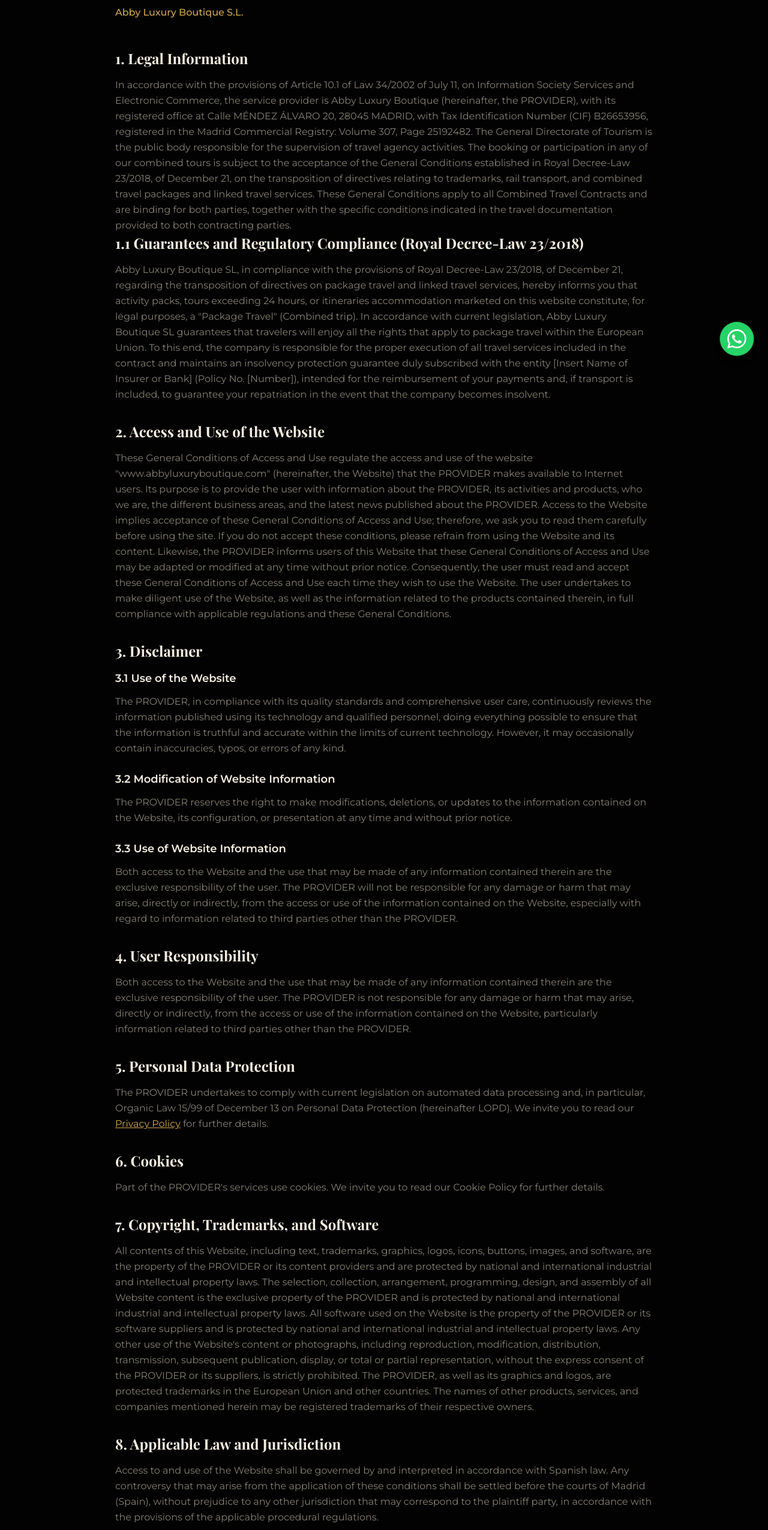
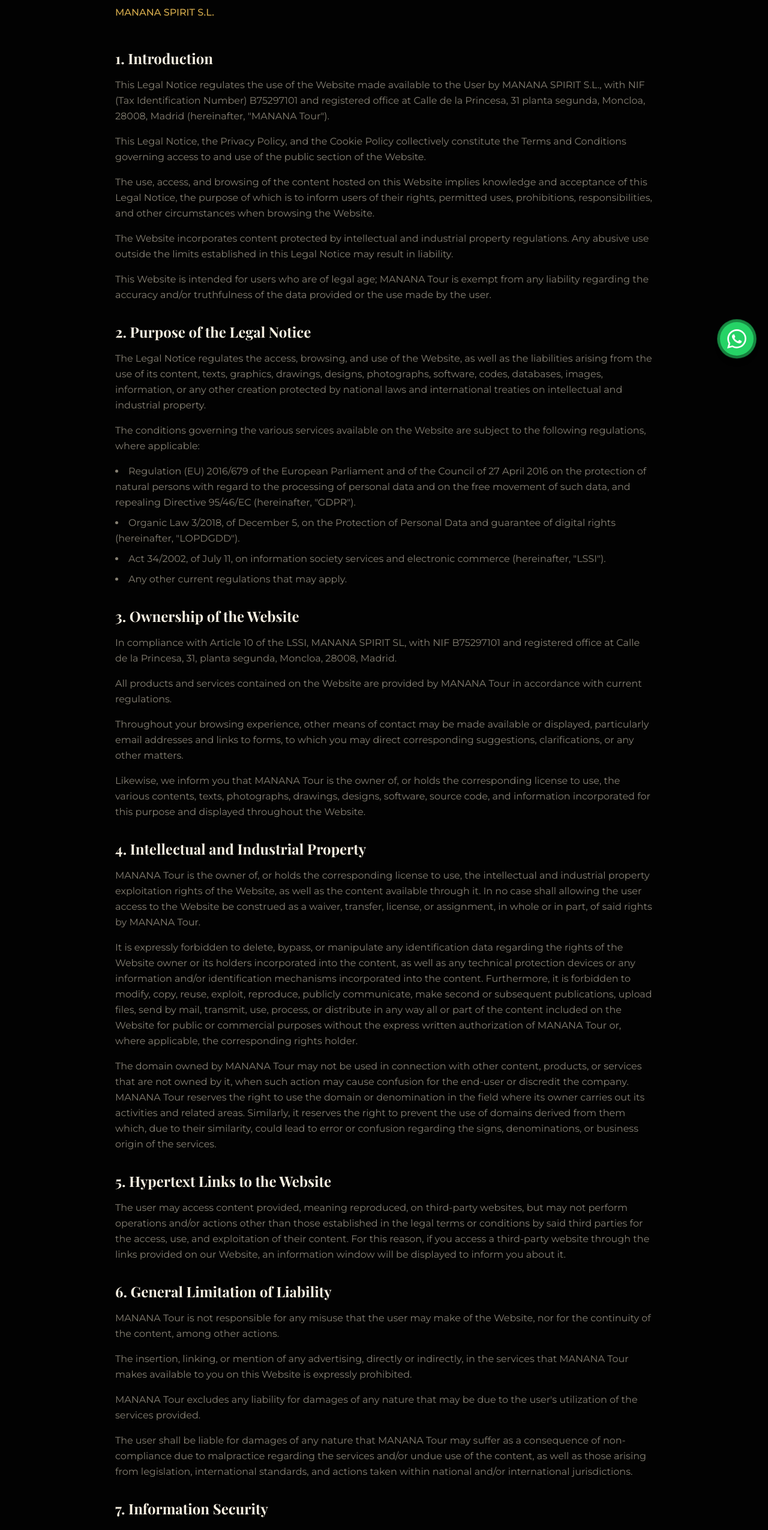
Before and after one commit to vitin22/abbyluxery, a Next.js app: page /legal in a window 1280 px wide. Shown: the part 183-2734 px from the top of the page at 60% size. Built offline with nearby package versions, Linux system fonts and the light colour scheme; a web font is replaced by a local one.

Commit message:
Adicion De Legal

```diff
--- a/app/legal/page.tsx
+++ b/app/legal/page.tsx
@@ -26,186 +26,246 @@ export default function LegalNoticePage() {
           <h1 className="font-serif text-4xl md:text-5xl font-bold text-foreground mb-4">
             Legal Notice
           </h1>
-          <p className="text-primary font-medium mb-12">Abby Luxury Boutique S.L.</p>
+          <p className="text-primary font-medium mb-12">MANANA SPIRIT S.L.</p>
 
           <div className="prose prose-invert max-w-none space-y-8">
             {/* Section 1 */}
             <section>
               <h2 className="font-serif text-2xl font-bold text-foreground mb-4">
-                1. Legal Information
+                1. Introduction
               </h2>
               <p className="text-muted-foreground leading-relaxed">
-                In accordance with the provisions of Article 10.1 of Law 34/2002 of July 11, on
-                Information Society Services and Electronic Commerce, the service provider is
-                Abby Luxury Boutique (hereinafter, the PROVIDER), with its registered office
-                at Calle MÉNDEZ ÁLVARO 20, 28045 MADRID, with Tax Identification Number (CIF)
-                B26653956, registered in the Madrid Commercial Registry: Volume 307, Page 25192482.
-                 The General Directorate of Tourism is the public body responsible for the
-                supervision of travel agency activities. The booking or participation in any of our combined
-                tours is subject to the acceptance of the General Conditions established in Royal Decree-Law 23/2018,
-                of December 21, on the transposition of directives relating to trademarks, rail transport, and combined
-                travel packages and linked travel services. These General Conditions apply to
-                all Combined Travel Contracts and are binding for both parties, together with
-                the specific conditions indicated in the travel documentation provided to both
-                contracting parties.
+                This Legal Notice regulates the use of the Website made available to the User by MANANA SPIRIT S.L.,
+                with NIF (Tax Identification Number) B75297101 and registered office at Calle de la Princesa, 31
+                planta segunda, Moncloa, 28008, Madrid (hereinafter, &quot;MANANA Tour&quot;).
               </p>
-
-
-              <h2 className="font-serif text-2xl font-bold text-foreground mb-4">
-                1.1 Guarantees and Regulatory Compliance (Royal Decree-Law 23/2018)
-              </h2>
-              <p className="text-muted-foreground leading-relaxed">
-                Abby Luxury Boutique SL, in compliance with the provisions of Royal Decree-Law 23/2018,
-                of December 21, regarding the transposition of directives on package travel and linked travel
-                services, hereby informs you that activity packs, tours exceeding 24 hours, or itineraries
-                accommodation marketed on this website constitute, for legal purposes, a "Package Travel" (Combined trip).
-
-                In accordance with current legislation, Abby Luxury Boutique SL guarantees that travelers will enjoy all the
-                rights that apply to package travel within the European Union. To this end, the company is responsible for the
-                proper execution of all travel services included in the contract and maintains an insolvency protection guarantee
-                duly subscribed with the entity [Insert Name of Insurer or Bank] (Policy No. [Number]), intended for the reimbursement
-                of your payments and, if transport is included, to guarantee your repatriation in the event that the company becomes insolvent.
+              <p className="text-muted-foreground leading-relaxed mt-4">
+                This Legal Notice, the Privacy Policy, and the Cookie Policy collectively constitute the Terms
+                and Conditions governing access to and use of the public section of the Website.
               </p>
-
-
+              <p className="text-muted-foreground leading-relaxed mt-4">
+                The use, access, and browsing of the content hosted on this Website implies knowledge and
+                acceptance of this Legal Notice, the purpose of which is to inform users of their rights,
+                permitted uses, prohibitions, responsibilities, and other circumstances when browsing the Website.
+              </p>
+              <p className="text-muted-foreground leading-relaxed mt-4">
+                The Website incorporates content protected by intellectual and industrial property regulations.
+                Any abusive use outside the limits established in this Legal Notice may result in liability.
+              </p>
+              <p className="text-muted-foreground leading-relaxed mt-4">
+                This Website is intended for users who are of legal age; MANANA Tour is exempt from any liability
+                regarding the accuracy and/or truthfulness of the data provided or the use made by the user.
+              </p>
             </section>
 
             {/* Section 2 */}
             <section>
               <h2 className="font-serif text-2xl font-bold text-foreground mb-4">
-                2. Access and Use of the Website
+                2. Purpose of the Legal Notice
               </h2>
               <p className="text-muted-foreground leading-relaxed">
-                These General Conditions of Access and Use regulate the access and use of the website
-                &quot;www.abbyluxuryboutique.com&quot; (hereinafter, the Website) that the PROVIDER makes available to
-                Internet users. Its purpose is to provide the user with information about the
-                PROVIDER, its activities and products, who we are, the different business areas,
-                and the latest news published about the PROVIDER. Access to the Website implies
-                acceptance of these General Conditions of Access and Use; therefore, we ask you
-                to read them carefully before using the site. If you do not accept these conditions,
-                please refrain from using the Website and its content. Likewise, the PROVIDER
-                informs users of this Website that these General Conditions of Access and Use
-                may be adapted or modified at any time without prior notice. Consequently, the user
-                must read and accept these General Conditions of Access and Use each time they
-                wish to use the Website. The user undertakes to make diligent use of the Website,
-                as well as the information related to the products contained therein, in full
-                compliance with applicable regulations and these General Conditions.
+                The Legal Notice regulates the access, browsing, and use of the Website, as well as the liabilities
+                arising from the use of its content, texts, graphics, drawings, designs, photographs, software,
+                codes, databases, images, information, or any other creation protected by national laws and
+                international treaties on intellectual and industrial property.
               </p>
+              <p className="text-muted-foreground leading-relaxed mt-4">
+                The conditions governing the various services available on the Website are subject to the following
+                regulations, where applicable:
+              </p>
+              <ul className="text-muted-foreground leading-relaxed mt-4 list-disc list-inside space-y-2">
+                <li>
+                  Regulation (EU) 2016/679 of the European Parliament and of the Council of 27 April 2016 on the
+                  protection of natural persons with regard to the processing of personal data and on the free
+                  movement of such data, and repealing Directive 95/46/EC (hereinafter, &quot;GDPR&quot;).
+                </li>
+                <li>
+                  Organic Law 3/2018, of December 5, on the Protection of Personal Data and guarantee of digital
+                  rights (hereinafter, &quot;LOPDGDD&quot;).
+                </li>
+                <li>
+                  Act 34/2002, of July 11, on information society services and electronic commerce (hereinafter, &quot;LSSI&quot;).
+                </li>
+                <li>
+                  Any other current regulations that may apply.
+                </li>
+              </ul>
             </section>
 
             {/* Section 3 */}
             <section>
               <h2 className="font-serif text-2xl font-bold text-foreground mb-4">
-                3. Disclaimer
+                3. Ownership of the Website
               </h2>
-
-              <h3 className="text-lg font-semibold text-foreground mb-3">
-                3.1 Use of the Website
-              </h3>
-              <p className="text-muted-foreground leading-relaxed mb-6">
-                The PROVIDER, in compliance with its quality standards and comprehensive user care,
-                continuously reviews the information published using its technology and qualified
-                personnel, doing everything possible to ensure that the information is truthful
-                and accurate within the limits of current technology. However, it may occasionally
-                contain inaccuracies, typos, or errors of any kind.
+              <p className="text-muted-foreground leading-relaxed">
+                In compliance with Article 10 of the LSSI, MANANA SPIRIT SL, with NIF B75297101 and registered
+                office at Calle de la Princesa, 31, planta segunda, Moncloa, 28008, Madrid.
               </p>
-
-              <h3 className="text-lg font-semibold text-foreground mb-3">
-                3.2 Modification of Website Information
-              </h3>
-              <p className="text-muted-foreground leading-relaxed mb-6">
-                The PROVIDER reserves the right to make modifications, deletions, or updates to the
-                 information contained on the Website, its configuration, or presentation at any time
-                  and without prior notice.
+              <p className="text-muted-foreground leading-relaxed mt-4">
+                All products and services contained on the Website are provided by MANANA Tour in accordance
+                with current regulations.
               </p>
-
-              <h3 className="text-lg font-semibold text-foreground mb-3">
-                3.3 Use of Website Information
-              </h3>
-              <p className="text-muted-foreground leading-relaxed">
-                Both access to the Website and the use that may be made of any information
-                contained therein are the exclusive responsibility of the user. The PROVIDER
-                will not be responsible for any damage or harm that may arise, directly or
-                indirectly, from the access or use of the information contained on the Website,
-                especially with regard to information related to third parties other than the
-                PROVIDER.
+              <p className="text-muted-foreground leading-relaxed mt-4">
+                Throughout your browsing experience, other means of contact may be made available or displayed,
+                particularly email addresses and links to forms, to which you may direct corresponding suggestions,
+                clarifications, or any other matters.
+              </p>
+              <p className="text-muted-foreground leading-relaxed mt-4">
+                Likewise, we inform you that MANANA Tour is the owner of, or holds the corresponding license to
+                use, the various contents, texts, photographs, drawings, designs, software, source code, and
+                information incorporated for this purpose and displayed throughout the Website.
               </p>
             </section>
 
             {/* Section 4 */}
             <section>
               <h2 className="font-serif text-2xl font-bold text-foreground mb-4">
-                4. User Responsibility
+                4. Intellectual and Industrial Property
               </h2>
               <p className="text-muted-foreground leading-relaxed">
-                Both access to the Website and the use that may be made of any information
-                contained therein are the exclusive responsibility of the user. The PROVIDER
-                is not responsible for any damage or harm that may arise, directly or indirectly,
-                from the access or use of the information contained on the Website, particularly
-                information related to third parties other than the PROVIDER.
+                MANANA Tour is the owner of, or holds the corresponding license to use, the intellectual and
+                industrial property exploitation rights of the Website, as well as the content available through
+                it. In no case shall allowing the user access to the Website be construed as a waiver, transfer,
+                license, or assignment, in whole or in part, of said rights by MANANA Tour.
+              </p>
+              <p className="text-muted-foreground leading-relaxed mt-4">
+                It is expressly forbidden to delete, bypass, or manipulate any identification data regarding the
+                rights of the Website owner or its holders incorporated into the content, as well as any technical
+                protection devices or any information and/or identification mechanisms incorporated into the content.
+                Furthermore, it is forbidden to modify, copy, reuse, exploit, reproduce, publicly communicate, make
+                second or subsequent publications, upload files, send by mail, transmit, use, process, or distribute
+                in any way all or part of the content included on the Website for public or commercial purposes
+                without the express written authorization of MANANA Tour or, where applicable, the corresponding
+                rights holder.
+              </p>
+              <p className="text-muted-foreground leading-relaxed mt-4">
+                The domain owned by MANANA Tour may not be used in connection with other content, products, or
+                services that are not owned by it, when such action may cause confusion for the end-user or
+                discredit the company. MANANA Tour reserves the right to use the domain or denomination in the
+                field where its owner carries out its activities and related areas. Similarly, it reserves the
+                right to prevent the use of domains derived from them which, due to their similarity, could lead
+                to error or confusion regarding the signs, denominations, or business origin of the services.
               </p>
             </section>
 
             {/* Section 5 */}
             <section>
               <h2 className="font-serif text-2xl font-bold text-foreground mb-4">
-                5. Personal Data Protection
+                5. Hypertext Links to the Website
               </h2>
               <p className="text-muted-foreground leading-relaxed">
-                The PROVIDER undertakes to comply with current legislation on automated data
-                processing and, in particular, Organic Law 15/99 of December 13 on Personal
-                Data Protection (hereinafter LOPD). We invite you to read our{" "}
-                <Link href="/privacy" className="text-primary hover:text-primary/80 underline">
-                  Privacy Policy
-                </Link>{" "}
-                for further details.
+                The user may access content provided, meaning reproduced, on third-party websites, but may not
+                perform operations and/or actions other than those established in the legal terms or conditions
+                by said third parties for the access, use, and exploitation of their content. For this reason,
+                if you access a third-party website through the links provided on our Website, an information
+                window will be displayed to inform you about it.
               </p>
             </section>
 
             {/* Section 6 */}
             <section>
               <h2 className="font-serif text-2xl font-bold text-foreground mb-4">
-                6. Cookies
+                6. General Limitation of Liability
               </h2>
               <p className="text-muted-foreground leading-relaxed">
-                Part of the PROVIDER's services use cookies. We invite you to read our
-                 Cookie Policy for further details.
+                MANANA Tour is not responsible for any misuse that the user may make of the Website, nor for
+                the continuity of the content, among other actions.
+              </p>
+              <p className="text-muted-foreground leading-relaxed mt-4">
+                The insertion, linking, or mention of any advertising, directly or indirectly, in the services
+                that MANANA Tour makes available to you on this Website is expressly prohibited.
+              </p>
+              <p className="text-muted-foreground leading-relaxed mt-4">
+                MANANA Tour excludes any liability for damages of any nature that may be due to the user&apos;s
+                utilization of the services provided.
+              </p>
+              <p className="text-muted-foreground leading-relaxed mt-4">
+                The user shall be liable for damages of any nature that MANANA Tour may suffer as a consequence
+                of non-compliance due to malpractice regarding the services and/or undue use of the content, as
+                well as those arising from legislation, international standards, and actions taken within national
+                and/or international jurisdictions.
               </p>
             </section>
 
             {/* Section 7 */}
             <section>
               <h2 className="font-serif text-2xl font-bold text-foreground mb-4">
-                7. Copyright, Trademarks, and Software
+                7. Information Security
               </h2>
               <p className="text-muted-foreground leading-relaxed">
-                All contents of this Website, including text, trademarks, graphics, logos, icons,
-                buttons, images, and software, are the property of the PROVIDER or its content providers
-                and are protected by national and international industrial and intellectual property laws.
-                The selection, collection, arrangement, programming, design, and assembly of all Website
-                content is the exclusive property of the PROVIDER and is protected by national and international
-                industrial and intellectual property laws. All software used on the Website is the property
-                of the PROVIDER or its software suppliers and is protected by national and international industrial
-                and intellectual property laws. Any other use of the Website's content or photographs, including
-                reproduction, modification, distribution, transmission, subsequent publication, display, or total
-                or partial representation, without the express consent of the PROVIDER or its suppliers, is
-                strictly prohibited. The PROVIDER, as well as its graphics and logos, are protected trademarks
-                in the European Union and other countries. The names of other products, services, and companies
-                mentioned herein may be registered trademarks of their respective owners.
+                MANANA Tour keeps any data provided by the user protected by means of a current and valid SSL
+                (&quot;Secure Sockets Layer&quot;) security certificate, which creates an encrypted link between the web
+                server and your browser in order to guarantee security between internet connections, preventing
+                potential cybercriminals from accessing or modifying the information transferred between the
+                two systems.
+              </p>
+              <p className="text-muted-foreground leading-relaxed mt-4">
+                Through this certificate, MANANA Tour guarantees the protection of any information provided by
+                the user, such as:
+              </p>
+              <ul className="text-muted-foreground leading-relaxed mt-4 list-disc list-inside space-y-2">
+                <li>Log-in credentials.</li>
+                <li>Debit/credit card transactions or financial information.</li>
+                <li>Personally identifiable information, such as full name, address, date of birth, or phone number.</li>
+              </ul>
+              <p className="text-muted-foreground leading-relaxed mt-4">
+                In this regard, the Confidentiality and Integrity of the information that the user may provide
+                is guaranteed through the cryptographic encryption of all communications using the SHA-256 hash
+                signature algorithm.
               </p>
             </section>
 
             {/* Section 8 */}
             <section>
               <h2 className="font-serif text-2xl font-bold text-foreground mb-4">
-                8. Applicable Law and Jurisdiction
+                8. Suspension of Website Access and Services
               </h2>
               <p className="text-muted-foreground leading-relaxed">
-                Access to and use of the Website shall be governed by and interpreted in accordance
-                with Spanish law. Any controversy that may arise from the application of these conditions
-                shall be settled before the courts of Madrid (Spain), without prejudice to any other
-                jurisdiction that may correspond to the plaintiff party, in accordance with the provisions
-                of the applicable procedural regulations.
+                MANANA Tour may choose to interrupt, suspend, or unilaterally terminate access to the content
+                of the Website, regardless of the provisions in these conditions. These situations shall not
+                alter the validity of the prohibitions on the use of the content set forth in the Legal Notice.
+              </p>
+              <p className="text-muted-foreground leading-relaxed mt-4">
+                Furthermore, MANANA Tour will take appropriate measures, as far as possible, to notify users
+                of this suspension, interruption, or termination of access to the content.
+              </p>
+            </section>
+
+            {/* Section 9 */}
+            <section>
+              <h2 className="font-serif text-2xl font-bold text-foreground mb-4">
+                9. Nullity and Ineffectiveness of Clauses
+              </h2>
+              <p className="text-muted-foreground leading-relaxed">
+                In the event that any provision or provisions of these conditions are considered null or
+                inapplicable, in whole or in part, by any competent Court, Tribunal, or administrative body,
+                such nullity or inapplicability shall not affect the remaining conditions contained on the Website.
+              </p>
+              <p className="text-muted-foreground leading-relaxed mt-4">
+                The failure of MANANA Tour to exercise or enforce any right or provision contained in these
+                conditions shall not constitute a waiver thereof, unless acknowledged and agreed to in writing
+                by the company.
+              </p>
+            </section>
+
+            {/* Section 10 */}
+            <section>
+              <h2 className="font-serif text-2xl font-bold text-foreground mb-4">
+                10. Applicable Law and Jurisdiction
+              </h2>
+              <p className="text-muted-foreground leading-relaxed">
+                All terms of use inserted on this Website are governed by Spanish regulations. All conflicts,
+                controversies, or situations arising from these conditions shall be submitted to the Courts
+                and Tribunals of Madrid, with the parties expressly waiving any other jurisdiction that may
+                correspond to them.
+              </p>
+              <p className="text-muted-foreground leading-relaxed mt-4">
+                These terms of use are valid for as long as they remain displayed. Therefore, MANANA Tour
+                advises the user to review them carefully each time they access the Website.
+              </p>
+              <p className="text-muted-foreground leading-relaxed mt-4">
+                MANANA Tour reserves the right to unilaterally modify these conditions at any time, in whole
+                or in part. The modification will take effect from the moment of its publication on the Website.
               </p>
             </section>
           </div>
@@ -213,7 +273,7 @@ export default function LegalNoticePage() {
       </main>
 
       {/* Footer */}
-     <TravelFooter />
+      <TravelFooter />
     </div>
   )
 }
```
